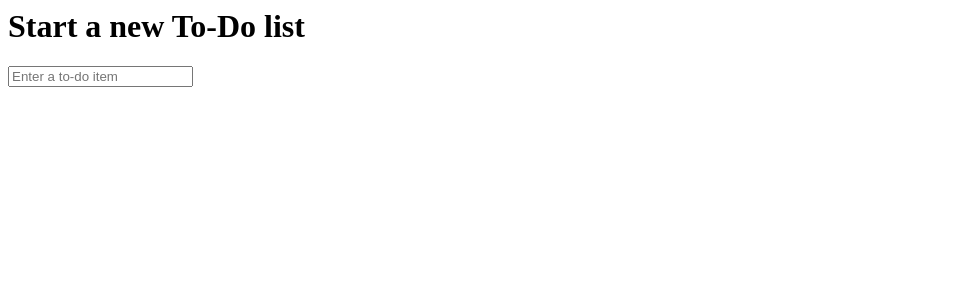
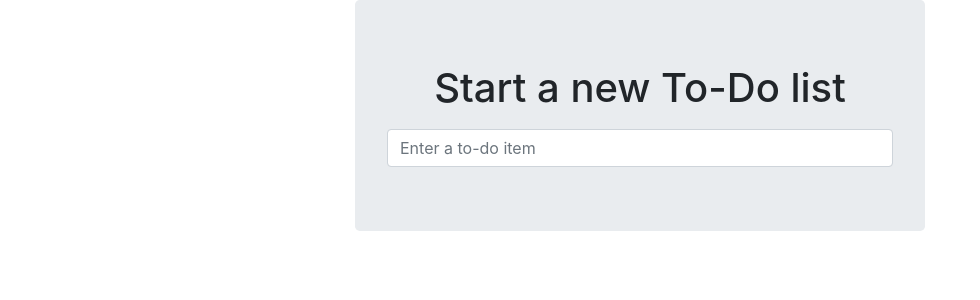
Before and after one commit to ppmadalin/python-tdd-book, a Django app: page / in a window 1280 px wide. Shown: the top 300 px of the page, without its empty margins (0-980 px from the left). Run offline with Django 3.2, Linux system fonts and the light colour scheme; some libraries are stand-ins or nearby versions.

Commit message:
Use Bootstrap to improve layout

```diff
--- /dev/null
+++ b/lists/static/lists/css/base.css
@@ -0,0 +1,3 @@
+#id_new_item {
+    margin-top: 2ex;
+}
--- a/lists/templates/lists/base.html
+++ b/lists/templates/lists/base.html
@@ -1,14 +1,35 @@
-<html>
+{% load static %}
+<!DOCTYPE html>
+<html lang="en">
     <head>
+        <meta charset="utf-8">
+        <meta http-equiv="X-UA-Compatible" content="IE=edge">
+        <meta name="viewport" content="width=device-width, initial-scale=1">
         <title>To-Do lists</title>
+        <link href="{% static 'lists/css/bootstrap.min.css' %}" rel="stylesheet">
+        <link href="{% static 'lists/css/base.css' %}" rel="stylesheet">
     </head>
     <body>
-        <h1>{% block header_text %}{% endblock %}</h1>
-        <form method="POST" action="{% block form_action %}{% endblock %}">
-            <input id="id_new_item" name="item_text" placeholder="Enter a to-do item"/>
-            {% csrf_token %}
-        </form>
-        {% block table %}
-        {% endblock %}
+        <div class="container">
+            <div class="row d-flex justify-content-center">
+                <div class="col-md-6 col-md-offset-3 jumbotron">
+                    <div class="text-center">
+                        <h1>{% block header_text %}{% endblock %}</h1>
+                        <form class="form" method="POST" action="{% block form_action %}{% endblock %}">
+                            <input class="form-control" type="text"
+                            id="id_new_item" name="item_text"
+                            placeholder="Enter a to-do item"/>
+                            {% csrf_token %}
+                        </form>
+                    </div>
+                </div>
+            </div>
+            <div class="row d-flex justify-content-center">
+                <div class="col-md-6 col-md-offset-3">
+                    {% block table %}
+                    {% endblock %}
+                </div>
+            </div>
+        </div>
     </body>
 </html>
--- a/lists/templates/lists/list.html
+++ b/lists/templates/lists/list.html
@@ -4,7 +4,7 @@
 
 {% block form_action %}/lists/{{ list.id }}/add_item{% endblock %}
 {% block table %}
-    <table id="id_list_table">
+    <table id="id_list_table" class="table">
         {% for item in list.item_set.all %}
         <tr><td>{{ forloop.counter }}: {{ item.text }}</td></tr>
         {% endfor %}
```
Also changed, not shown: functional_tests/tests.py (+4 -3 lines).
